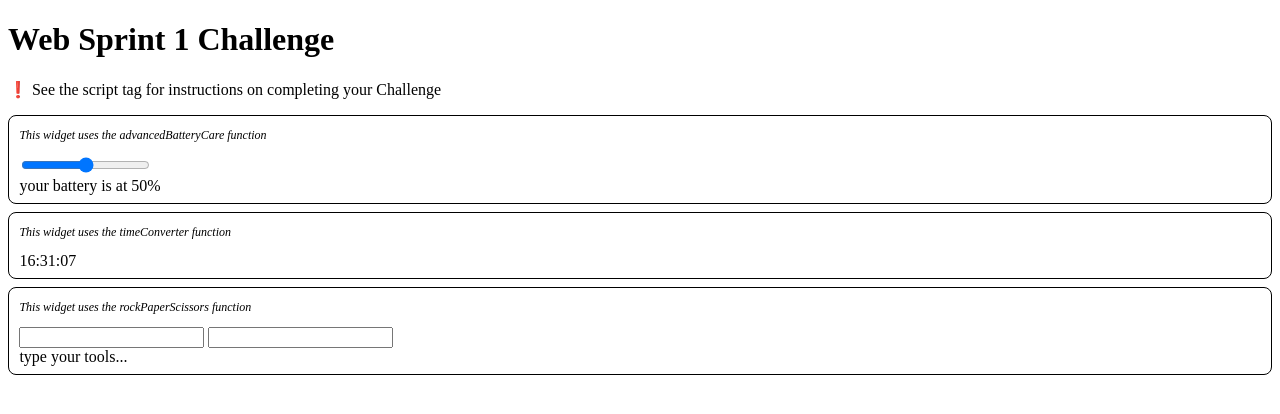
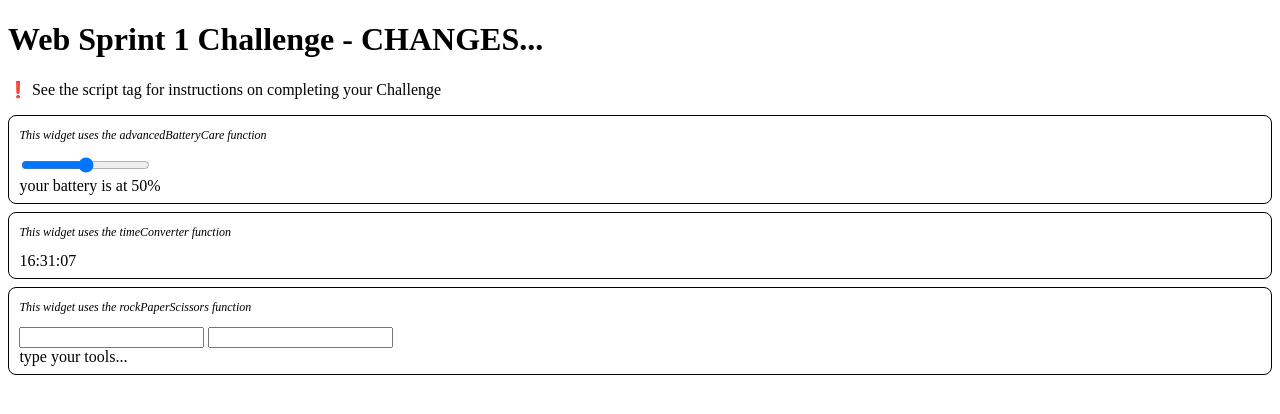
Before and after one commit to ICEEEEC/repo-first, a plain HTML site: page index.html in a window 1280 px wide. Drawn offline with Linux system fonts and the light colour scheme.

Commit message:
almost done

```diff
--- a/index.html
+++ b/index.html
@@ -20,7 +20,7 @@
 </head>
 
 <body>
-  <h1>Web Sprint 1 Challenge </h1>
+  <h1>Web Sprint 1 Challenge - CHANGES...  </h1>
   <p>❗ See the script tag for instructions on completing your Challenge</p>
   <!-- widgets start -->
   <section class="widget">
```
Also changed, not shown: 1 other file.
